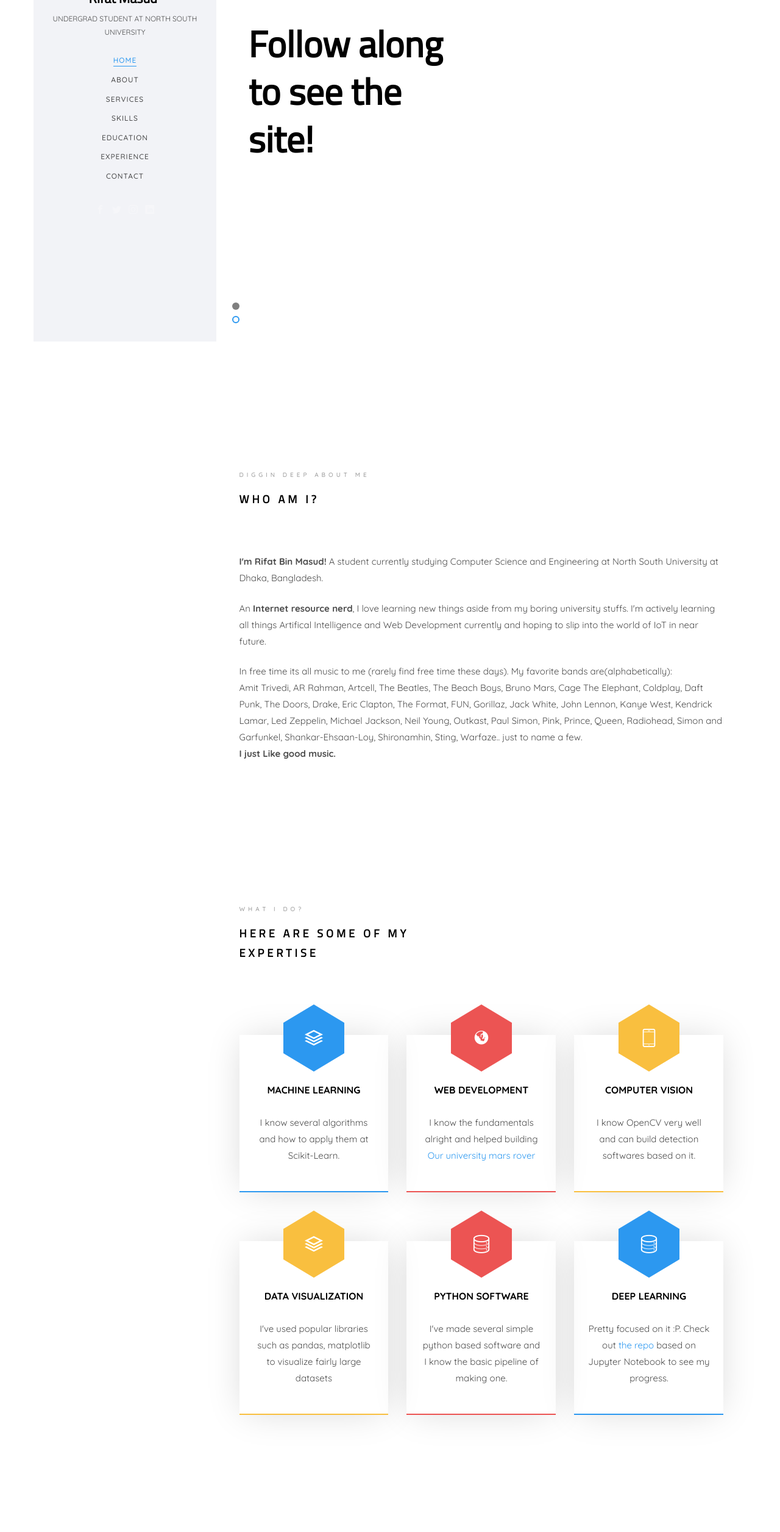
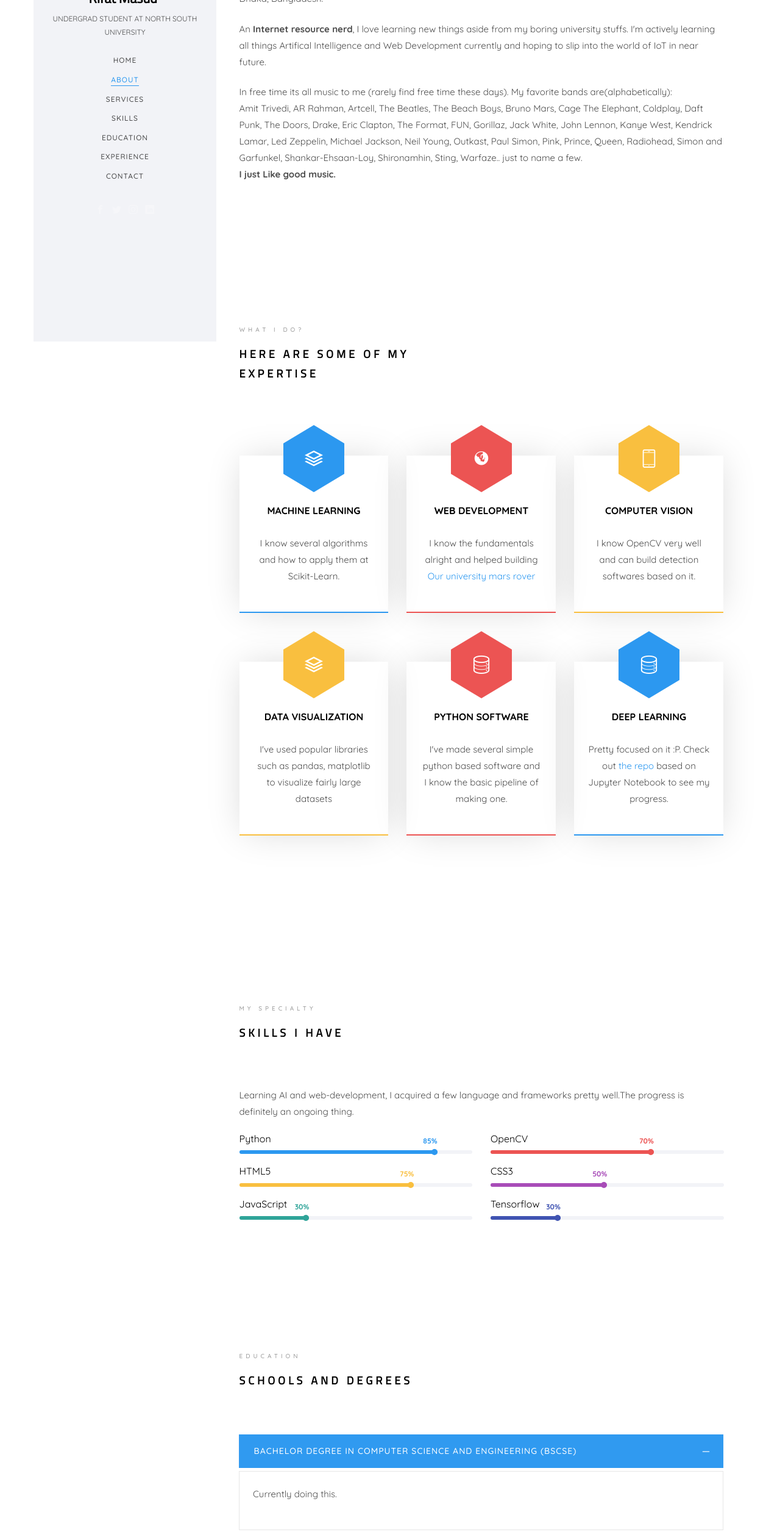
Before and after one commit to riffAt2013/rifatmasud.github.io, a plain HTML site: page index.html in a window 1280 px wide. Shown: the part 240-2752 px from the top of the page at 61% size. Drawn offline with Linux system fonts and the light colour scheme; files whose address does not match are found by name; a web font is replaced by a local one.

Commit message:
nearly final commit

```diff
--- a/index.html
+++ b/index.html
@@ -87,40 +87,7 @@
 		</aside>
 
 		<div id="colorlib-main">
-			<section id="colorlib-hero" class="js-fullheight" data-section="home">
-				<div class="flexslider js-fullheight">
-					<ul class="slides">
-				   	<li style="background-color: rgba(126, 140, 140, 0.5);">
-				   		<div class="overlay"></div>
-				   		<div class="container-fluid">
-				   			<div class="row">
-					   			<div class="col-md-6 col-md-offset-3 col-md-pull-3 col-sm-12 col-xs-12 js-fullheight slider-text">
-					   				<div class="slider-text-inner js-fullheight">
-					   					<div class="desc">
-						   					<h1 style="font-family: 'Titillium Web', sans-serif;">Hi! <br>Rifat Again</h1>
-										</div>
-					   				</div>
-					   			</div>
-					   		</div>
-				   		</div>
-				   	</li>
-				   	<li>
-				   		<div class="overlay"></div>
-				   		<div class="container-fluid">
-				   			<div class="row">
-					   			<div class="col-md-6 col-md-offset-3 col-md-pull-3 col-sm-12 col-xs-12 js-fullheight slider-text">
-					   				<div class="slider-text-inner">
-					   					<div class="desc">
-						   					<h1 style="font-family: 'Titillium Web', sans-serif;">Follow along to see the site!</h1>
-										</div>
-					   				</div>
-					   			</div>
-					   		</div>
-				   		</div>
-				   	</li>
-				  	</ul>
-			  	</div>
-			</section>
+
 
 			<section class="colorlib-about" data-section="about">
 				<div class="colorlib-narrow-content">
@@ -235,7 +202,7 @@
 					</div>
 					<div class="row">
 						<div class="col-md-12 animate-box" data-animate-effect="fadeInLeft">
-							<p>The Big Oxmox advised her not to do so, because there were thousands of bad Commas, wild Question Marks and devious Semikoli, but the Little Blind Text didn’t listen. She packed her seven versalia, put her initial into the belt and made herself on the way.</p>
+							<p>Learning AI and web-development, I acquired a few language and frameworks pretty well.The progress is definitely an ongoing thing.</p>
 						</div>
 						<div class="col-md-6 animate-box" data-animate-effect="fadeInLeft">
 							<div class="progress-wrap">
@@ -252,9 +219,9 @@
 							<div class="progress-wrap">
 								<h3>OpenCV</h3>
 								<div class="progress">
-								 	<div class="progress-bar color-2" role="progressbar" aria-valuenow="90"
-								  	aria-valuemin="0" aria-valuemax="100" style="width:90%">
-								    <span>90%</span>
+								 	<div class="progress-bar color-2" role="progressbar" aria-valuenow="70"
+								  	aria-valuemin="0" aria-valuemax="100" style="width:70%">
+								    <span>70%</span>
 								  	</div>
 								</div>
 							</div>
@@ -274,9 +241,9 @@
 							<div class="progress-wrap">
 								<h3>CSS3</h3>
 								<div class="progress">
-								 	<div class="progress-bar color-4" role="progressbar" aria-valuenow="60"
-								  	aria-valuemin="0" aria-valuemax="100" style="width:60%">
-								    <span>60%</span>
+								 	<div class="progress-bar color-4" role="progressbar" aria-valuenow="50"
+								  	aria-valuemin="0" aria-valuemax="100" style="width:50%">
+								    <span>50%</span>
 								  	</div>
 								</div>
 							</div>
@@ -285,9 +252,9 @@
 							<div class="progress-wrap">
 								<h3>JavaScript</h3>
 								<div class="progress">
-								 	<div class="progress-bar color-5" role="progressbar" aria-valuenow="70"
-								  	aria-valuemin="0" aria-valuemax="100" style="width:70%">
-								    <span>70%</span>
+								 	<div class="progress-bar color-5" role="progressbar" aria-valuenow="30"
+								  	aria-valuemin="0" aria-valuemax="100" style="width:30%">
+								    <span>30%</span>
 								  	</div>
 								</div>
 							</div>
@@ -296,9 +263,9 @@
 							<div class="progress-wrap">
 								<h3>Tensorflow</h3>
 								<div class="progress">
-								 	<div class="progress-bar color-6" role="progressbar" aria-valuenow="80"
-								  	aria-valuemin="0" aria-valuemax="100" style="width:80%">
-								    <span>80%</span>
+								 	<div class="progress-bar color-6" role="progressbar" aria-valuenow="30"
+								  	aria-valuemin="0" aria-valuemax="100" style="width:30%">
+								    <span>30%</span>
 								  	</div>
 								</div>
 							</div>
@@ -331,10 +298,7 @@
 									         <div class="panel-body">
 									            <div class="row">
 										      		<div class="col-md-6">
-										      			<p>Far far away, behind the word mountains, far from the countries Vokalia and Consonantia, there live the blind texts. </p>
-										      		</div>
-										      		<div class="col-md-6">
-										      			<p>Separated they live in Bookmarksgrove right at the coast of the Semantics, a large language ocean.</p>
+										      			<p>Currently doing this.</p>
 										      		</div>
 										      	</div>
 									         </div>
@@ -349,7 +313,7 @@
 									    </div>
 									    <div id="collapseThree" class="panel-collapse collapse" role="tabpanel" aria-labelledby="headingThree">
 									        <div class="panel-body">
-									            <p>Far far away, behind the word <strong>mountains</strong>, far from the countries Vokalia and Consonantia, there live the blind texts. Separated they live in Bookmarksgrove right at the coast of the Semantics, a large language ocean.</p>
+									            <p>I passed it in 2016 from Notre Dame College. Got a GPA-5</p>
 									        </div>
 									    </div>
 									</div>
@@ -363,7 +327,7 @@
 									    </div>
 									    <div id="collapseFour" class="panel-collapse collapse" role="tabpanel" aria-labelledby="headingFour">
 									        <div class="panel-body">
-									            <p>Far far away, behind the word <strong>mountains</strong>, far from the countries Vokalia and Consonantia, there live the blind texts. Separated they live in Bookmarksgrove right at the coast of the Semantics, a large language ocean.</p>
+									        	<p>Passed my SSC from Monipur High School and College at 2014 with grade: GPA-5</p>
 									        </div>
 									    </div>
 									</div>
@@ -393,8 +357,8 @@
 					               </div>
 
 					               <div class="timeline-label">
-					                  <h2><a href="#">NSU Mars-Ex Software Developer</a> <span>2019-Present</span></h2>
-					                  <p>Tolerably earnestly middleton extremely distrusts she boy now not. Add and offered prepare how cordial two promise. Greatly who affixed suppose but enquire compact prepare all put. Added forth chief trees but rooms think may.</p>
+					                  <h2><a href="http://www.mars-ex.com">NSU Mars-Ex Software Developer</a> <span>2019-Present</span></h2>
+					                  <p>This is our university mars rover project founded at 2018 from the members of the famous <strong>R&D</strong> group who pioneered robotics here at North South. <br>I helped this project by doing object detection work for the rover.</p>
 					               </div>
 					            </div>
 					         </article>
@@ -407,7 +371,7 @@
 					               </div>
 					               <div class="timeline-label">
 					               	<h2><a href="#">NSU Computer Engineering Club R&D Member</a> <span>2019-Present</span></h2>
-					                  <p>Even the all-powerful Pointing has no control about the blind texts it is an almost unorthographic life One day however a small line of blind text by the name of Lorem Ipsum decided to leave for the far World of Grammar.</p>
+					                  <p>I parallelly joined Mars-Ex and R&D (Research and Development), to get inspired to become a better software engineer. I volunteered at some events covered by them and currently planning to build a Chatbot with the software team.</p>
 					               </div>
 					            </div>
 					         </article>
```
Also changed, not shown: 1 other file.
